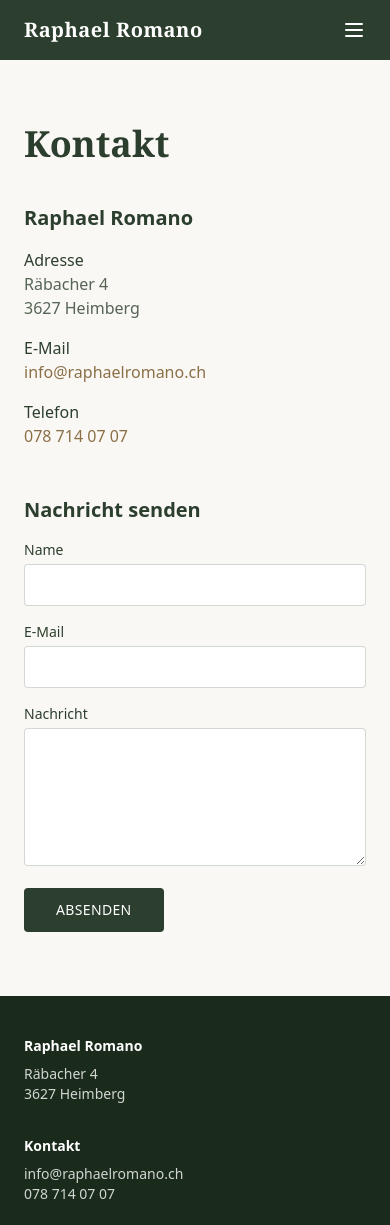
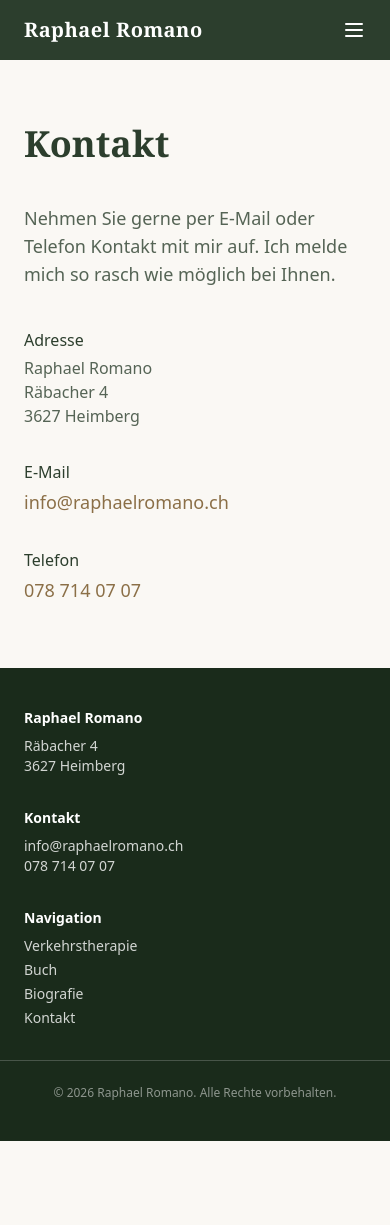
Before and after one commit to NathailieRomano/raphael-romano-website, a Next.js app: page /kontakt in a window 390 px wide. Shown: the top 1225 px of the page. After the commit the page ends 1141 px from the top, so only its background shows below. Built offline with nearby package versions, Linux system fonts and the light colour scheme.

Commit message:
Remove contact form (email/phone only), add online therapy note to hero tile

```diff
--- a/src/app/kontakt/page.tsx
+++ b/src/app/kontakt/page.tsx
@@ -13,85 +13,42 @@ export default function Kontakt() {
         Kontakt
       </h1>
 
-      <div className="grid md:grid-cols-2 gap-12">
-        {/* Contact Info */}
+      <div className="max-w-lg">
+        <p className="text-lg text-primary/80 mb-10">
+          Nehmen Sie gerne per E-Mail oder Telefon Kontakt mit mir auf. Ich melde mich so rasch wie möglich bei Ihnen.
+        </p>
+
+        <div className="space-y-8">
           <div>
-          <h2 className="text-xl font-bold mb-4 text-primary">Raphael Romano</h2>
-          <div className="space-y-4 text-primary/80">
+            <p className="font-medium text-primary mb-1">Adresse</p>
+            <p className="text-primary/80">
+              Raphael Romano<br />
+              Räbacher 4<br />
+              3627 Heimberg
+            </p>
+          </div>
+
           <div>
-              <p className="font-medium text-primary">Adresse</p>
-              <p>Räbacher 4<br />3627 Heimberg</p>
-            </div>
-            <div>
-              <p className="font-medium text-primary">E-Mail</p>
+            <p className="font-medium text-primary mb-1">E-Mail</p>
             <a
               href="mailto:info@raphaelromano.ch"
-                className="text-accent hover:text-accent-light transition-colors"
+              className="text-accent hover:text-accent-light transition-colors text-lg"
             >
               info@raphaelromano.ch
             </a>
           </div>
+
           <div>
-              <p className="font-medium text-primary">Telefon</p>
+            <p className="font-medium text-primary mb-1">Telefon</p>
             <a
               href="tel:+41787140707"
-                className="text-accent hover:text-accent-light transition-colors"
+              className="text-accent hover:text-accent-light transition-colors text-lg"
             >
               078 714 07 07
             </a>
           </div>
         </div>
       </div>
-
-        {/* Contact Form */}
-        <div>
-          <h2 className="text-xl font-bold mb-4 text-primary">Nachricht senden</h2>
-          <form className="space-y-4">
-            <div>
-              <label htmlFor="name" className="block text-sm font-medium text-primary mb-1">
-                Name
-              </label>
-              <input
-                type="text"
-                id="name"
-                name="name"
-                required
-                className="w-full border border-primary/20 rounded px-4 py-2 focus:outline-none focus:ring-2 focus:ring-accent/50 bg-white"
-              />
-            </div>
-            <div>
-              <label htmlFor="email" className="block text-sm font-medium text-primary mb-1">
-                E-Mail
-              </label>
-              <input
-                type="email"
-                id="email"
-                name="email"
-                required
-                className="w-full border border-primary/20 rounded px-4 py-2 focus:outline-none focus:ring-2 focus:ring-accent/50 bg-white"
-              />
-            </div>
-            <div>
-              <label htmlFor="message" className="block text-sm font-medium text-primary mb-1">
-                Nachricht
-              </label>
-              <textarea
-                id="message"
-                name="message"
-                rows={5}
-                required
-                className="w-full border border-primary/20 rounded px-4 py-2 focus:outline-none focus:ring-2 focus:ring-accent/50 bg-white resize-vertical"
-              />
-            </div>
-            <button
-              type="submit"
-              className="bg-primary text-white px-8 py-3 rounded hover:bg-primary-light transition-colors text-sm uppercase tracking-wide"
-            >
-              Absenden
-            </button>
-          </form>
-        </div>
-      </div>
     </section>
   );
 }
--- a/src/app/page.tsx
+++ b/src/app/page.tsx
@@ -21,7 +21,7 @@ export default function Home() {
               Verkehrstherapie
             </h2>
             <p className="text-lg mb-6 max-w-md opacity-90">
-              Professionelle Begleitung zurück auf den richtigen Weg
+              Professionelle Begleitung zurück auf den richtigen Weg – persönlich oder online per Videotelefonie
             </p>
             <span className="border-2 border-white px-6 py-2 text-sm uppercase tracking-widest group-hover:bg-white group-hover:text-primary transition-colors">
               Mehr erfahren
```
Lines whose indentation alone changed are shown as unchanged.
